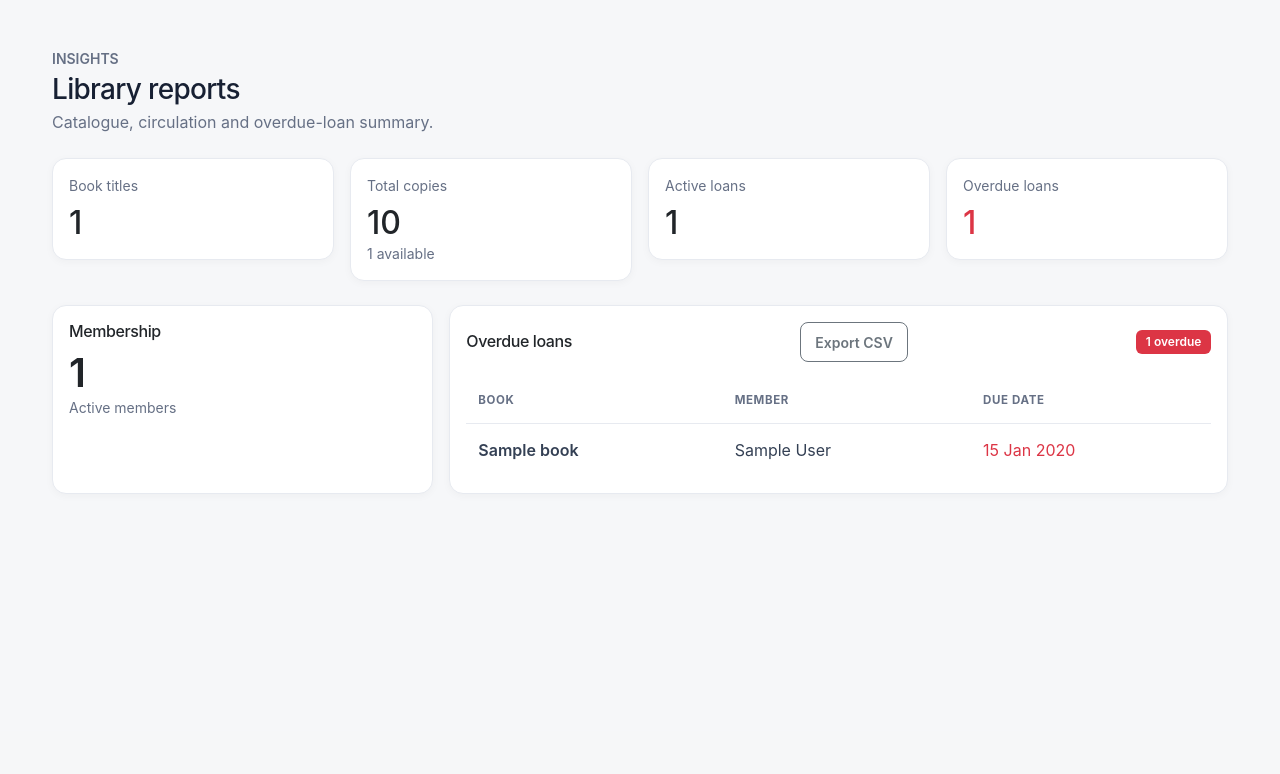
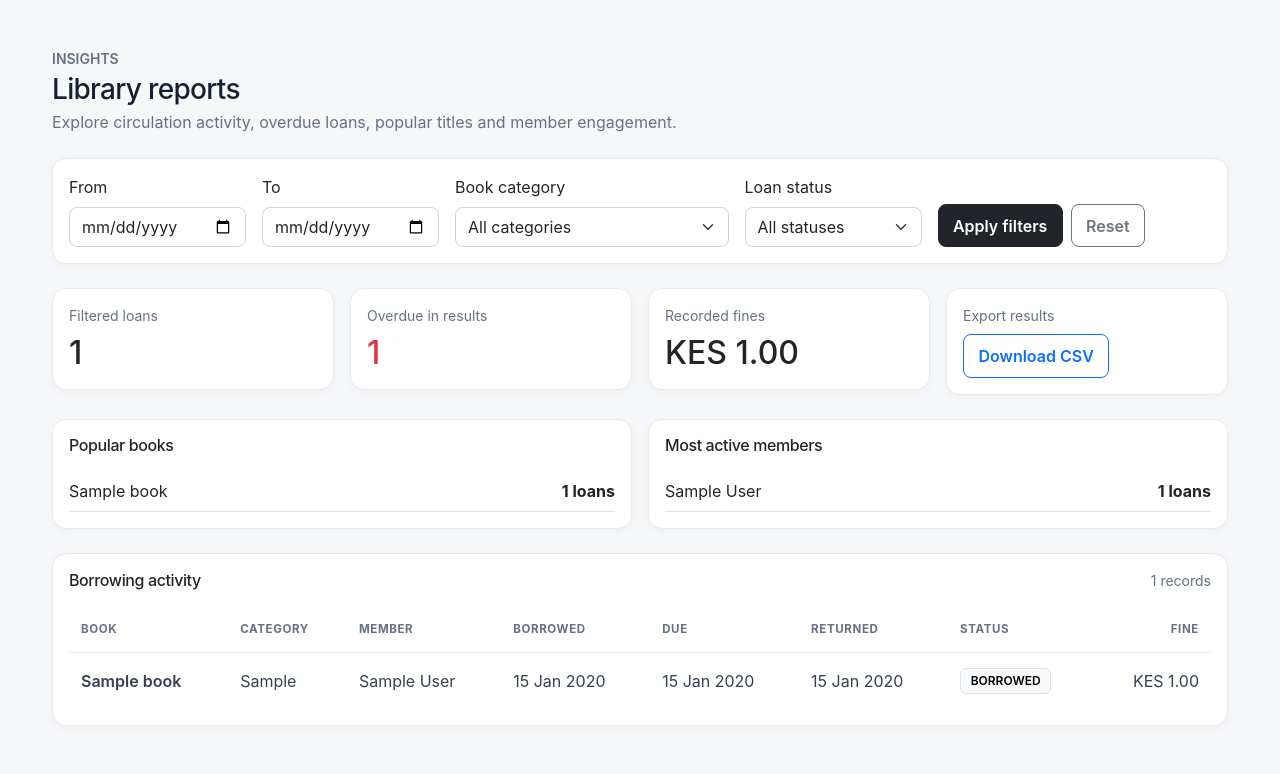
Before and after one commit to robinmwaniki/LibraryManagementSystem, a Spring Boot app: page /reports in a window 1280 px wide. Shown: the part 69-843 px from the top of the page. Before the commit the page ends 563 px from the top, so only its background shows below. Run offline with Spring Boot 4, Linux system fonts and the light colour scheme; a user stored in the database is signed in; tables that the repository leaves empty hold one stand-in row (values such as "Sample post"); some of the project's set-up classes (security, data sources, template engines, error pages and the like) are left out, and stand-ins take their place; some libraries are stand-ins or nearby versions.

Commit message:
feat(reports): add report filters and activity views

```diff
--- a/src/main/resources/templates/reports.html
+++ b/src/main/resources/templates/reports.html
@@ -2,17 +2,30 @@
 <html lang="en" xmlns:th="http://www.thymeleaf.org"><head>
 <meta charset="UTF-8"><meta name="viewport" content="width=device-width, initial-scale=1"><title>Reports | Library Management</title>
 <link rel="stylesheet" th:href="@{/webjars/bootstrap/5.3.2/css/bootstrap.min.css}"><link rel="stylesheet" th:href="@{/css/style.css}"></head>
-<body><nav class="navbar navbar-expand-lg navbar-dark bg-dark"><div class="container"><a class="navbar-brand" th:href="@{/}">Library Management</a><div class="ms-auto d-flex gap-3"><a class="nav-link" th:href="@{/}">Dashboard</a><a class="nav-link" th:href="@{/books}">Books</a><a class="nav-link" th:href="@{/borrowings}">Borrowings</a><form th:action="@{/logout}" method="post"><button class="btn btn-outline-light btn-sm">Sign out</button></form></div></div></nav>
-<main class="container py-4 py-lg-5"><div class="mb-4"><p class="small text-uppercase fw-semibold text-secondary mb-1">Insights</p><h1 class="h3 mb-1">Library reports</h1><p class="text-secondary mb-0">Catalogue, circulation and overdue-loan summary.</p></div>
+<body><nav class="navbar navbar-expand-lg navbar-dark bg-dark"><div class="container"><a class="navbar-brand" th:href="@{/}">Library Management</a><div class="ms-auto d-flex gap-3"><a class="nav-link" th:href="@{/}">Dashboard</a><a class="nav-link" th:href="@{/books}">Books</a><a class="nav-link" th:href="@{/borrowings}">Borrowings</a><form th:action="@{/logout}" method="post"><button class="btn btn-outline-light btn-sm" type="submit">Sign out</button></form></div></div></nav>
+<main class="container py-4 py-lg-5">
+<div class="mb-4"><p class="small text-uppercase fw-semibold text-secondary mb-1">Insights</p><h1 class="h3 mb-1">Library reports</h1><p class="text-secondary mb-0">Explore circulation activity, overdue loans, popular titles and member engagement.</p></div>
+<section class="card border-0 shadow-sm mb-4"><div class="card-body">
+<form method="get" th:action="@{/reports}" class="row g-3 align-items-end">
+<div class="col-sm-6 col-lg-2"><label for="startDate" class="form-label">From</label><input id="startDate" name="startDate" type="date" class="form-control" th:value="${startDate}"></div>
+<div class="col-sm-6 col-lg-2"><label for="endDate" class="form-label">To</label><input id="endDate" name="endDate" type="date" class="form-control" th:value="${endDate}"></div>
+<div class="col-sm-6 col-lg-3"><label for="category" class="form-label">Book category</label><select id="category" name="category" class="form-select"><option value="">All categories</option><option th:each="item : ${categories}" th:value="${item}" th:text="${item}" th:selected="${item == selectedCategory}"></option></select></div>
+<div class="col-sm-6 col-lg-2"><label for="status" class="form-label">Loan status</label><select id="status" name="status" class="form-select"><option value="">All statuses</option><option value="BORROWED" th:selected="${selectedStatus == 'BORROWED'}">Borrowed</option><option value="RETURNED" th:selected="${selectedStatus == 'RETURNED'}">Returned</option></select></div>
+<div class="col-lg-3 d-flex gap-2"><button class="btn btn-dark" type="submit">Apply filters</button><a class="btn btn-outline-secondary" th:href="@{/reports}">Reset</a></div>
+</form></div></section>
+<div th:if="${invalidRange}" class="alert alert-danger">The start date must be on or before the end date.</div>
 <div class="row g-3 mb-4">
-<div class="col-6 col-lg-3"><div class="card"><div class="card-body"><div class="small text-secondary">Book titles</div><div class="h2 mt-2 mb-0" th:text="${totalTitles}">0</div></div></div></div>
-<div class="col-6 col-lg-3"><div class="card"><div class="card-body"><div class="small text-secondary">Total copies</div><div class="h2 mt-2 mb-0" th:text="${totalCopies}">0</div><div class="small text-secondary" th:text="${availableCopies + ' available'}">0 available</div></div></div></div>
-<div class="col-6 col-lg-3"><div class="card"><div class="card-body"><div class="small text-secondary">Active loans</div><div class="h2 mt-2 mb-0" th:text="${activeLoans}">0</div></div></div></div>
-<div class="col-6 col-lg-3"><div class="card"><div class="card-body"><div class="small text-secondary">Overdue loans</div><div class="h2 mt-2 mb-0 text-danger" th:text="${overdueCount}">0</div></div></div></div>
+<div class="col-6 col-lg-3"><div class="card"><div class="card-body"><div class="small text-secondary">Filtered loans</div><div class="h2 mt-2 mb-0" th:text="${recordCount}">0</div></div></div></div>
+<div class="col-6 col-lg-3"><div class="card"><div class="card-body"><div class="small text-secondary">Overdue in results</div><div class="h2 mt-2 mb-0 text-danger" th:text="${overdueCount}">0</div></div></div></div>
+<div class="col-6 col-lg-3"><div class="card"><div class="card-body"><div class="small text-secondary">Recorded fines</div><div class="h2 mt-2 mb-0" th:text="${'KES ' + #numbers.formatDecimal(recordedFines, 1, 2)}">KES 0.00</div></div></div></div>
+<div class="col-6 col-lg-3"><div class="card"><div class="card-body"><div class="small text-secondary">Export results</div><a class="btn btn-outline-primary mt-2" th:href="@{/reports/export.csv(startDate=${startDate},endDate=${endDate},category=${selectedCategory},status=${selectedStatus})}">Download CSV</a></div></div></div>
 </div>
-<div class="row g-3"><div class="col-lg-4"><div class="card h-100"><div class="card-body"><h2 class="h6">Membership</h2><div class="display-6 fw-semibold" th:text="${activeMembers}">0</div><p class="small text-secondary mb-0">Active members</p></div></div></div>
-<div class="col-lg-8"><div class="card h-100"><div class="card-body"><div class="d-flex justify-content-between align-items-center mb-3"><h2 class="h6 mb-0">Overdue loans</h2><a class="btn btn-sm btn-outline-secondary" th:href="@{/reports/overdue.csv}">Export CSV</a><span class="badge text-bg-danger" th:text="${overdueCount + ' overdue'}">0 overdue</span></div>
-<div class="table-responsive" th:if="${!#lists.isEmpty(overdueLoans)}"><table class="table align-middle"><thead><tr><th>Book</th><th>Member</th><th>Due date</th></tr></thead><tbody><tr th:each="loan : ${overdueLoans}"><td class="fw-semibold" th:text="${loan.book.title}">Book</td><td th:text="${loan.member.firstName + ' ' + loan.member.lastName}">Member</td><td class="text-danger" th:text="${#temporals.format(loan.dueDate, 'dd MMM yyyy')}">Date</td></tr></tbody></table></div>
-<div th:if="${#lists.isEmpty(overdueLoans)}" class="text-secondary py-4 text-center">There are no overdue loans.</div>
-</div></div></div></div>
+<div class="row g-3 mb-4">
+<div class="col-lg-6"><section class="card h-100"><div class="card-body"><h2 class="h6 mb-3">Popular books</h2><div th:if="${!#lists.isEmpty(popularBooks)}"><div class="d-flex justify-content-between py-2 border-bottom" th:each="item : ${popularBooks}"><span th:text="${item.key}">Book</span><strong th:text="${item.value + ' loans'}">0 loans</strong></div></div><p class="text-secondary mb-0" th:if="${#lists.isEmpty(popularBooks)}">No book activity matches these filters.</p></div></section></div>
+<div class="col-lg-6"><section class="card h-100"><div class="card-body"><h2 class="h6 mb-3">Most active members</h2><div th:if="${!#lists.isEmpty(activeMembersByLoans)}"><div class="d-flex justify-content-between py-2 border-bottom" th:each="item : ${activeMembersByLoans}"><span th:text="${item.key}">Member</span><strong th:text="${item.value + ' loans'}">0 loans</strong></div></div><p class="text-secondary mb-0" th:if="${#lists.isEmpty(activeMembersByLoans)}">No member activity matches these filters.</p></div></section></div>
+</div>
+<section class="card border-0 shadow-sm"><div class="card-body"><div class="d-flex justify-content-between align-items-center mb-3"><h2 class="h6 mb-0">Borrowing activity</h2><span class="small text-secondary" th:text="${recordCount + ' records'}">0 records</span></div>
+<div class="table-responsive" th:if="${!#lists.isEmpty(records)}"><table class="table align-middle"><thead><tr><th>Book</th><th>Category</th><th>Member</th><th>Borrowed</th><th>Due</th><th>Returned</th><th>Status</th><th class="text-end">Fine</th></tr></thead><tbody><tr th:each="loan : ${records}"><td class="fw-semibold" th:text="${loan.book.title}">Book</td><td th:text="${loan.book.category}">Category</td><td th:text="${loan.member.firstName + ' ' + loan.member.lastName}">Member</td><td th:text="${#temporals.format(loan.borrowDate, 'dd MMM yyyy')}">Date</td><td th:text="${loan.dueDate == null ? '—' : #temporals.format(loan.dueDate, 'dd MMM yyyy')}">Date</td><td th:text="${loan.returnDate == null ? '—' : #temporals.format(loan.returnDate, 'dd MMM yyyy')}">Date</td><td><span class="badge text-bg-light border" th:text="${loan.status}">BORROWED</span></td><td class="text-end" th:text="${loan.fine == null ? 'KES 0.00' : 'KES ' + #numbers.formatDecimal(loan.fine, 1, 2)}">KES 0.00</td></tr></tbody></table></div>
+<div class="text-center py-5 text-secondary" th:if="${#lists.isEmpty(records)}">No borrowing records match the selected filters.</div>
+</div></section>
 </main><script th:src="@{/webjars/bootstrap/5.3.2/js/bootstrap.bundle.min.js}"></script></body></html>
```
